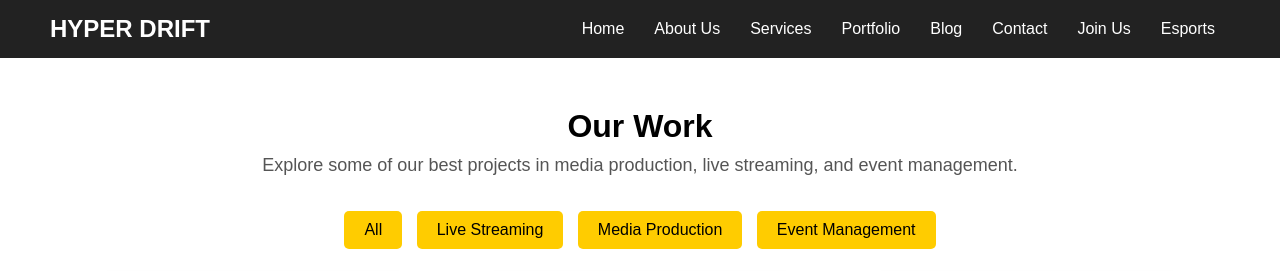
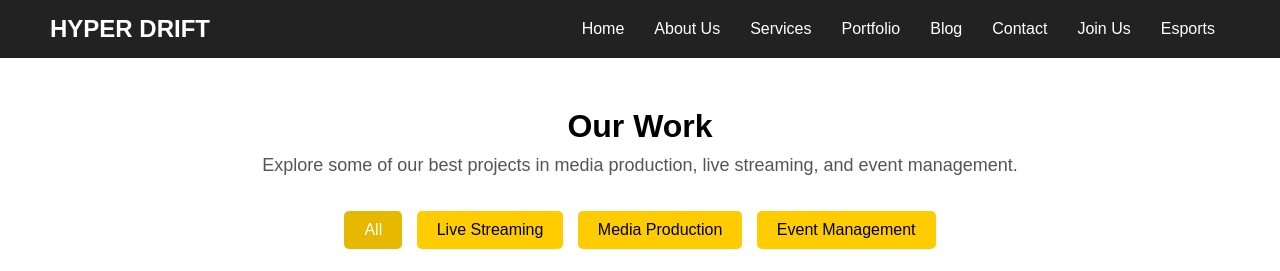
Before and after one commit to Elecxy-2k25/HYPER-DRIFT, a website: page portfolio.html in a window 1280 px wide. Shown: the top 271 px of the page. Drawn offline with Linux system fonts and the light colour scheme.

Commit message:
Update portfolio.css

```diff
--- a/portfolio.css
+++ b/portfolio.css
@@ -106,7 +106,22 @@ nav ul li a:hover, nav ul li a.active {
     transition: 0.3s;
 }
 
-.filter-buttons:hover, .filter-button.active {
+.portfolio-item {
+    display: block; /* Ensures they are visible initially */
+    transition: all 0.3s ease-in-out;
+}
+
+.filter-btn {
+    cursor: pointer;
+}
+
+.filter-btn.active {
+    background-color: #ff5733;
+    color: white;
+}
+
+
+.filter-btn:hover, .filter-btn.active {
     background: #e6b800;
 }
 
```
